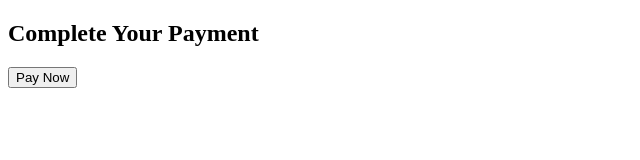
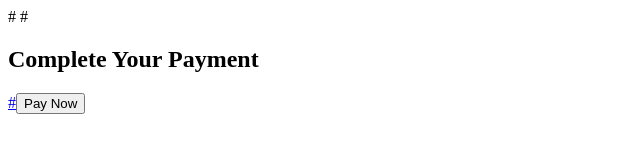
Before and after one commit to fahdrafik/fahdrafik.github.io, a plain HTML site: page index.html in a window 1280 px wide. Shown: the whole page, without its empty margins (0-640 px from the left). Drawn offline with Linux system fonts and the light colour scheme.

Commit message:
Update index.html

```diff
--- a/index.html
+++ b/index.html
@@ -3,12 +3,12 @@
 <head>
     <meta charset="UTF-8">
     <meta name="viewport" content="width=device-width, initial-scale=1.0">
-    <title>Pay Now</title>
+    #<title>Pay Now</title>
 </head>
 <body>
-    <h2>Complete Your Payment</h2>
+    #<h2>Complete Your Payment</h2>
     <a href="https://buy.stripe.com/fZedU67VT4js29aaEE" target="_blank">
-        <button>Pay Now</button>
+        #<button>Pay Now</button>
     </a>
 </body>
 </html>
```
